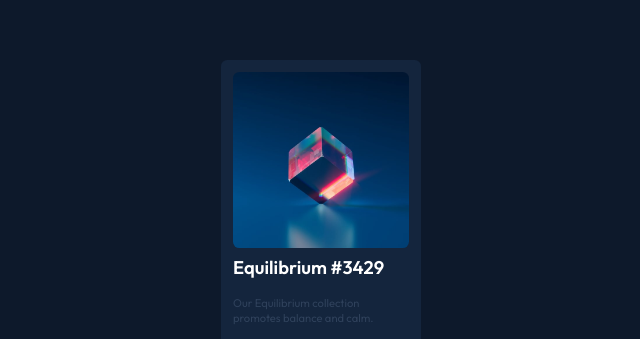
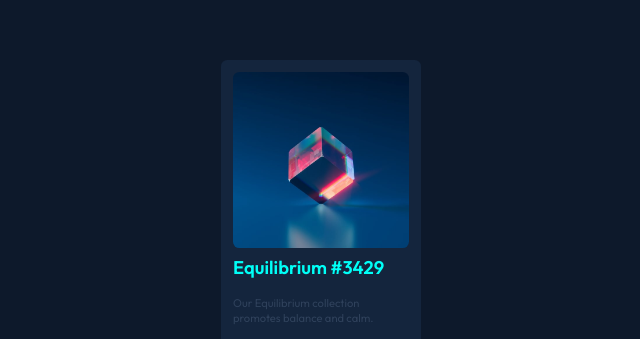
Before and after one commit to chewrob/nft-preview-card, a plain HTML site: page index.html in a window 1280 px wide. Shown: the part 156-495 px from the top of the page, without its empty margins (319-959 px from the left). Drawn offline with Linux system fonts and the light colour scheme.

Commit message:
Changing title color again...

```diff
--- a/styles.css
+++ b/styles.css
@@ -70,8 +70,6 @@ main {
 
 }
 
-
-
 .img-top:hover .img-overlay {
     background-color: var(--Cyan-img);
     display: block;
@@ -79,7 +77,7 @@ main {
 }
 
 .card-title {
-    color: var(--white);
+    color: var(--Cyan);
     font-size: 2.3rem;
 }
 
```
